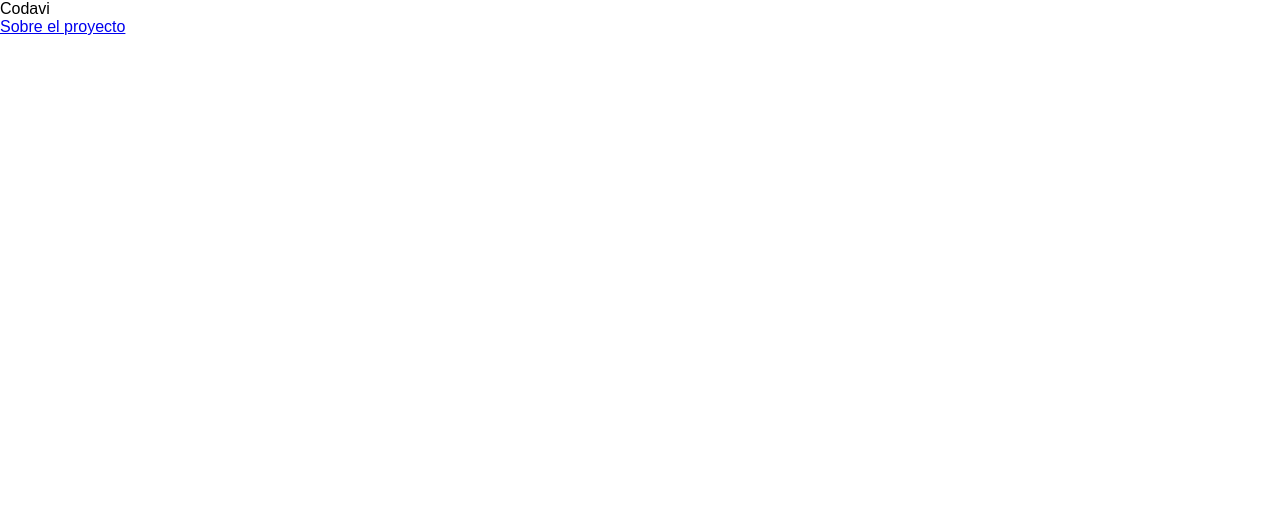
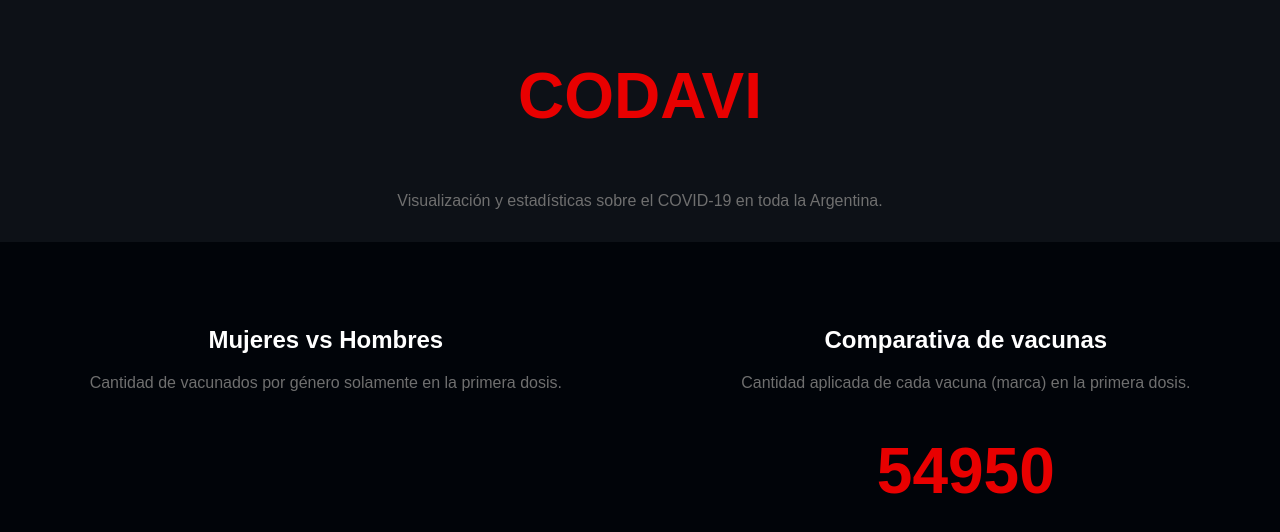
Before and after one commit to manucabral/Codavi, a Next.js app in the folder web/: page / in a window 1280 px wide. Shown: the top 532 px of the page. Built offline with nearby package versions, Linux system fonts and the light colour scheme; no server answers; a web font is replaced by a local one.

Commit message:
Cambios yarn/npm y index.js base de la página

```diff
--- a/web/pages/index.js
+++ b/web/pages/index.js
@@ -1,11 +1,91 @@
-import Link from "next/link";
-export default function Inicio() {
+import useSwr from "swr";
+import styled from "styled-components";
+
+const fetcher = (url) => fetch(url).then((res) => res.json());
+
+const Main = styled.div`
+  text-align: center;
+  position: absolute;
+  width: 100%;
+  height: 100vh;
+  background-color: ${({ theme }) => theme.backgrounds.primary};
+`;
+
+const Content = styled.div`
+  display: flex;
+  padding: 1rem;
+
+  align-items: center;
+  justify-content: center;
+  flex-direction: column;
+  background-color: ${({ theme }) => theme.backgrounds.secondary};
+`;
+
+const Title = styled.h1`
+  font-size: 64px;
+  color: #e80000;
+`;
+
+const Subtitle = styled.h2`
+  color: ${({ theme }) => theme.colors.primary};
+`;
+
+const Description = styled.p`
+  color: ${({ theme }) => theme.colors.secondary};
+`;
+
+const ContentStats = styled.p`
+  display: flex;
+  flex-direction: row;
+  flex-wrap: wrap;
+  padding-top: 1rem;
+  justify-content: space-around;
+
+  @media screen and (max-width: 720px) {
+    flex-direction: column;
+    align-items: center;
+    flex-wrap: wrap;
+  }
+`;
+
+const Item = styled.p`
+  padding: 1rem;
+  &:hover {
+    cursor: pointer;
+    background-color: ${({ theme }) => theme.backgrounds.secondary};
+  }
+  //border: 2px solid #e80000;
+`;
+
+export default function Home() {
+  const { data, error } = useSwr("/api/covid", fetcher);
+
+  if (error) return <Title>Error al cargar.</Title>;
+  if (!data) return <Title>Cargando..</Title>;
+
   return (
-    <div>
-      <div>Codavi</div>
-      <Link href="/info" as={process.env.BACKEND_URL + "/info"}>
-        <a>Sobre el proyecto</a>
-      </Link>
-    </div>
+    <Main>
+      <Content>
+        <Title>CODAVI</Title>
+        <Description>
+          Visualización y estadísticas sobre el COVID-19 en toda la Argentina.
+        </Description>
+      </Content>
+      <ContentStats>
+        <Item>
+          <Subtitle>Mujeres vs Hombres</Subtitle>
+          <Description>
+            Cantidad de vacunados por género solamente en la primera dosis.
+          </Description>
+        </Item>
+        <Item>
+          <Subtitle>Comparativa de vacunas</Subtitle>
+          <Description>
+            Cantidad aplicada de cada vacuna (marca) en la primera dosis.
+          </Description>
+          <Title>54950</Title>
+        </Item>
+      </ContentStats>
+    </Main>
   );
 }
```
Also changed, not shown: web/package.json (+6 -5 lines), 2 other files (tests, documents, lock files or other folders).
